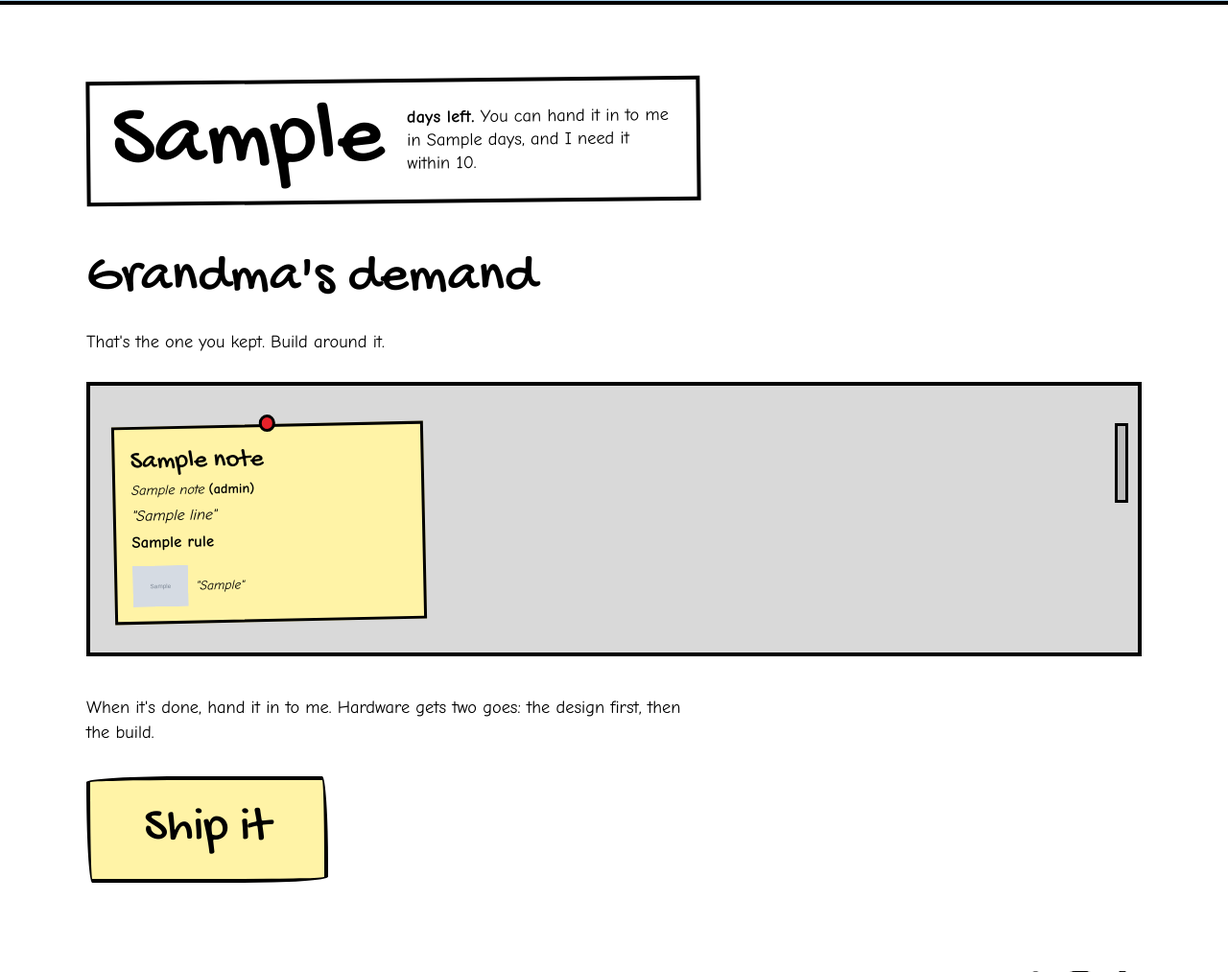
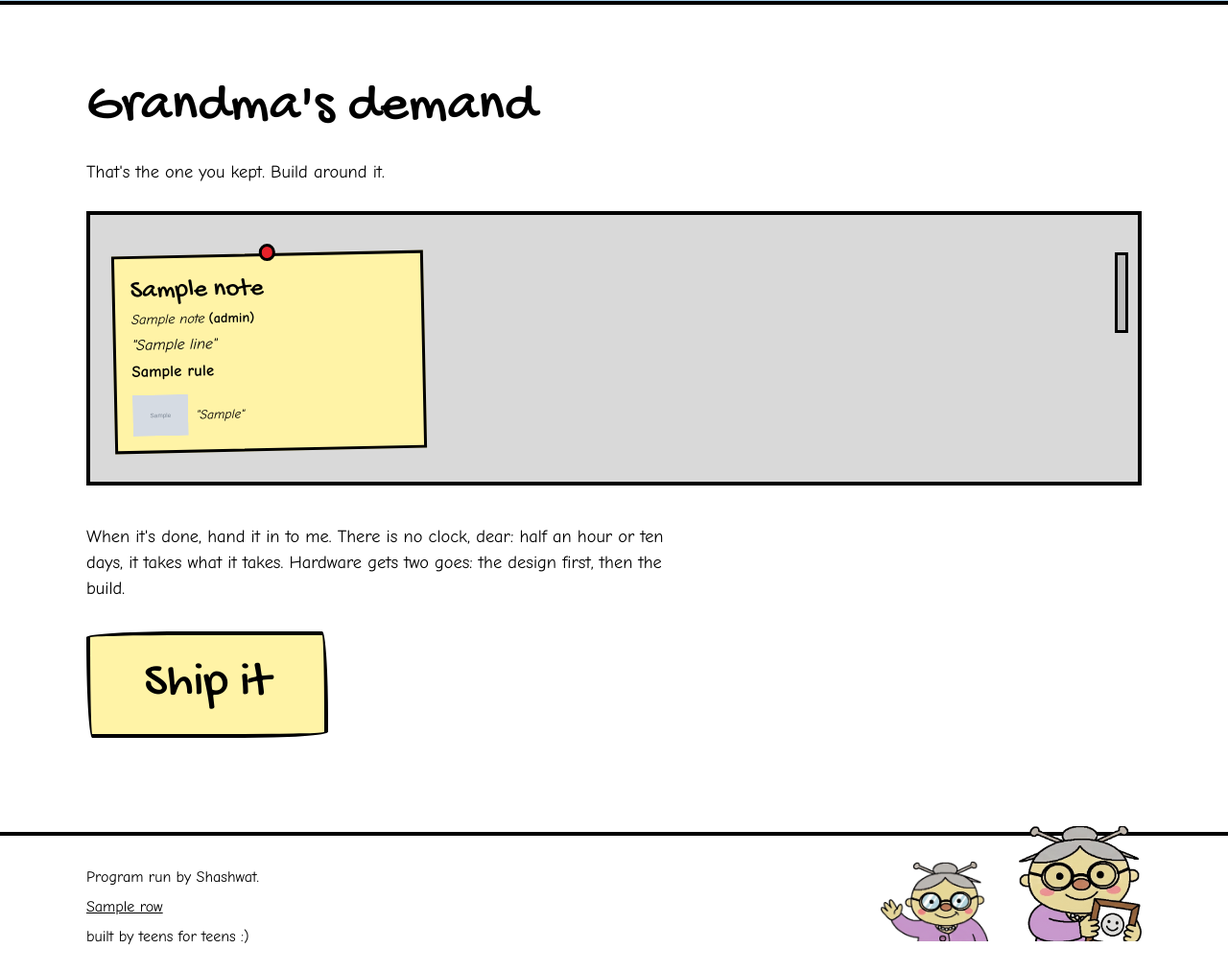
Before and after one commit to ThisisShashwat/grandma-public, a Python web app: template templates/pages/project.html in a window 1280 px wide. Shown: the part 465-1478 px from the top of the page at 96% size. After the commit the page ends 1450 px from the top, so only its background shows below. Run offline with Jinja, Linux system fonts and the light colour scheme; the template is opened without the code that fills it: most values are stand-ins (such as "Sample title", 1, 10 or a date in 2020); grey boxes marked "Sample" are stand-in pictures; some libraries are stand-ins or nearby versions.

Commit message:
No project time limit: remove the day countdown, the min and max day settings and the window helper; home step 3 heading is now Build it, then ship it
Co-Authored-By: Claude Sonnet 5.5 <noreply@anthropic.com>

```diff
--- a/accounts/script.py
+++ b/accounts/script.py
@@ -9,7 +9,7 @@ from talk.dialogue import AskChoice, AskText, End, Say
 OPENING = [
     Say(face="wave", lines=(
         "Oh! Somebody's here. Come in, come in, and wipe your feet.",
-        "I'm Grandma. I'll be bossing you about for the next few weeks, so I need to write a few things down.")),
+        "I'm Grandma. I'll be bossing you about for a good while, so I need to write a few things down.")),
 ]
 
 QUESTIONS = [
@@ -56,7 +56,7 @@ PART_ONE = [
         "I deal you a handful of notes and you keep one, two or three. Never zero.",
         "Don't like the hand? Ask me to deal again. The first few times are free. After that it costs cookies, because I am not a charity.")),
     Say(face="clipboard", lines=(
-        "Then you build it, dear. Ten to fifteen days, all on your own. Hackatime counts your hours while you type.",
+        "Then you build it, dear, all on your own, and nobody is timing you. Half an hour or ten days, it takes what it takes. Hackatime counts your hours while you type.",
         "Start before you've talked to me and I will know. I always know.")),
     Say(face="magnifier", lines=(
         "When it's done you hand it in to me. A reviewer checks your work and your hours, and I give my verdict.",
--- a/dashboard/records.py
+++ b/dashboard/records.py
@@ -19,9 +19,6 @@ class ProjectCard:
     status: str         # the project's status key, for the chip's colour
     status_label: str
     ship: str           # "Design ship", "Build ship" or "" (what handing in next would be, for hardware)
-    days_left: int | None   # only while building the first ship
-    ready_in: int | None
-    late: bool
     notes: tuple        # the kept demands as projects.notes.Note records
     action: str         # what the card offers: ship (the Ship it button), reading (it is with Grandma), resume (a hand is on her table), start (nothing in progress)
 
--- a/dashboard/views.py
+++ b/dashboard/views.py
@@ -1,13 +1,11 @@
 """The participant's dashboard (/dashboard/) and its two longer lists. For one signed-in, onboarded person, showing only their own
 data: no address carries an id. A result waiting at Grandma's sends them to her first (submissions/middleware.py)."""
 from django.shortcuts import render
-from django.utils import timezone
 from django.views.decorators.cache import never_cache
 from django.views.decorators.http import require_safe
 
 from accounts.access import onboarded
 from dashboard import summary
-from pages.live import live
 
 
 @onboarded
@@ -16,7 +14,7 @@ from pages.live import live
 def dashboard(request):
     request.session.pop("talk:collect", None)               # Grandma's send-off, if there was one, has been seen
     handed_in = request.session.pop("handed_in", False)     # the note on top after handing a project in, shown once
-    return render(request, "pages/dashboard.html", {"dash": summary.build(request.user, live(), timezone.now()), "handed_in": handed_in})
+    return render(request, "pages/dashboard.html", {"dash": summary.build(request.user), "handed_in": handed_in})
 
 
 @onboarded
--- a/program/runtime.py
+++ b/program/runtime.py
@@ -27,9 +27,6 @@ CONFIG = {
                      "that part is fixed. A category with fewer notes than this simply deals what it has.", "deal_size"),
     "REDEALS_FREE": (3, "How many times a person may ask Grandma to deal again, per project, for nothing.", "redeals_free"),
     "REDEAL_COST": (10, "Cookies a re-deal costs once the free ones are used up. Whole cookies, 0 makes them all free.", "cookies"),
-
-    "PROJECT_MIN_DAYS": (10, "The earliest a project may be handed in, in days after it starts. Shown on the project page, not enforced yet.", "days"),
-    "PROJECT_MAX_DAYS": (15, "The project's deadline, in days after it starts. The page counts down to it. Not enforced yet.", "days"),
 
     "SUBMISSION_CHECKS": (submission.default_checks_json(),
                           'The boxes a person must tick before they can hand a project in, as JSON: a list of {"key": "...", "text": "..."}. '
@@ -63,7 +60,6 @@ FIELDSETS = (
     ("Launch", ("LAUNCH", "FREE_ASKS")),
     ("Program links", ("LINK_SIGNUP", "LINK_SLACK", "LINK_REPO", "LINK_BOARD", "LINK_RULES", "LINK_CONTACT")),
     ("Talk to Grandma (dealing notes)", ("DEAL_SIZE", "REDEALS_FREE", "REDEAL_COST")),
-    ("Projects", ("PROJECT_MIN_DAYS", "PROJECT_MAX_DAYS")),
     ("Submitting", ("SUBMISSION_CHECKS", "BLOCKED_HOSTS", "SCREENSHOT_MAX_MB")),
     ("Orders", ("ORDER_SCREENSHOT_MAX_MB", "ORDER_SCREENSHOT_MAX_SIDE", "ORDER_SCREENSHOT_MAX_MEGAPIXELS", "ORDER_MAX_PARTS")),
     ("Public pages", ("SLACK_WORKSPACE_URL", "SHOW_REJECTED_PUBLICLY", "LEADERBOARD_SIZE", "PUBLIC_PAGES_INDEXABLE")),
@@ -78,7 +74,6 @@ FIELDS = {
     "deal_size": ("django.forms.IntegerField", {"min_value": 3, "max_value": 28}),
     "redeals_free": ("django.forms.IntegerField", {"min_value": 0, "max_value": 20}),
     "cookies": ("django.forms.IntegerField", {"min_value": 0, "max_value": 1000}),
-    "days": ("django.forms.IntegerField", {"min_value": 1, "max_value": 90}),
     "checks": ("pages.fields.ChecksField",),
     "hosts": ("pages.fields.HostsField",),
     "megabytes": ("django.forms.IntegerField", {"min_value": 1, "max_value": 20}),
--- a/projects/conversation.py
+++ b/projects/conversation.py
@@ -47,7 +47,7 @@ def dialogue(cfg, user):
         replace(script.ASK_SUBCATEGORY, choices=lambda answers: services.subcategory_choices(answers.get("category")),
                 when=lambda answers: bool(services.subcategory_choices(answers.get("category")))),
         deal_step(user, cfg),
-        script.ending(cfg.PROJECT_MAX_DAYS),
+        script.ENDING,
     ]
 
 
--- a/projects/models.py
+++ b/projects/models.py
@@ -82,7 +82,7 @@ class Project(models.Model):
     subcategory = models.ForeignKey(Subcategory, on_delete=models.PROTECT, null=True, blank=True, related_name="projects")
     status = models.CharField(max_length=10, choices=rules.STATUSES, default=rules.DEALING)
     created_at = models.DateTimeField(auto_now_add=True)
-    started_at = models.DateTimeField(null=True, blank=True, editable=False, help_text="When they confirmed their demands. The deadline counts from here.")
+    started_at = models.DateTimeField(null=True, blank=True, editable=False, help_text="When they confirmed their demands. Nothing counts down from here: a project has no time limit.")
     hand = models.JSONField(default=list, editable=False, help_text="The ids of the demands dealt. Saved on the project so a refresh never re-rolls.")
     redeals_used = models.PositiveSmallIntegerField(default=0, editable=False, help_text="Re-deals so far, free and paid.")
     demands = models.ManyToManyField(Demand, through="ProjectDemand", related_name="projects")
--- a/projects/script.py
+++ b/projects/script.py
@@ -39,10 +39,8 @@ DEAL = Deal(key="keep", face="note", notes=list, lines=(
 EMPTY_JAR = ("My jar is empty for that kind of project, dear, which is not your fault.", "Tell the staff in the Slack. Somebody forgot to fill it.")
 
 
-
-def ending(max_days):
-    return End(face="approved", button="Show me my project", lines=(
-        "{name}. Good. Build it.", f"You have {max_days} days at the very most, and I will be watching.", "Now off you go. And wipe your feet."))
+ENDING = End(face="approved", button="Show me my project", lines=(
+    "{name}. Good. Build it.", "Take as long as it needs, dear. Half an hour or ten days, I'm in no hurry. I will be watching.", "Now off you go. And wipe your feet."))
 
 
 # the re-deal confirmation page; {cost} and {balance} are filled with "10 cookies" and the like (conversation.cookies)
--- a/static/css/sections/dashboard.css
+++ b/static/css/sections/dashboard.css
@@ -50,9 +50,6 @@
 .dash-card h3 { margin: 1.5rem 0 0.7rem; }
 .dash-where { display: flex; flex-wrap: wrap; align-items: center; gap: 0.4rem 0.8rem; margin: 0 0 0.3rem; font-weight: 700; }
 .dash-idea { margin: 0 0 1.2rem; font-size: 1.2rem; line-height: 1.3; overflow-wrap: anywhere; }
-.dash-days { display: flex; flex-wrap: wrap; align-items: center; gap: 0.3rem 1.2rem; margin: 0; padding: 0.4rem 1rem; max-width: 36rem; background: var(--paper); border: 3px solid var(--ink); }
-.dash-days b { font-family: var(--display); font-size: clamp(3.4rem, 10vw, 4.6rem); font-weight: 400; line-height: 1; }
-.dash-days p { flex: 1 1 12rem; margin: 0; font-size: 1.1rem; line-height: 1.3; }
 .dash-card .actions { margin: 1.6rem 0 0; }
 
 .minis { display: grid; grid-template-columns: repeat(auto-fit, minmax(min(100%, 14rem), 1fr)); gap: 1rem; margin: 0; padding: 0; list-style: none; }
--- a/static/css/sections/project.css
+++ b/static/css/sections/project.css
@@ -54,9 +54,6 @@ label.dnote-body { cursor: url("../../assets/cursor-spoon.png") 4 4, pointer; }
 .project-status[data-status="approved"] { background: var(--note-blue); }
 .project-status[data-status="rejected"], .project-status[data-status="abandoned"] { background: var(--note-pink); }
 
-.days { display: flex; flex-wrap: wrap; align-items: center; gap: 0.5rem 1.5rem; margin: 0 0 3rem; padding: 0.8rem 1.4rem; max-width: 40rem; background: var(--canvas); border: var(--line) solid var(--ink); rotate: -0.6deg; }
-.days-number { font-family: var(--display); font-size: clamp(4rem, 12vw, 6rem); font-weight: 400; line-height: 1; }
-.days-text { flex: 1 1 14rem; margin: 0; font-size: 1.15rem; line-height: 1.3; }
 .project-body h2 { margin-top: 0; }
 .project-sub { margin: 0 0 1.75rem; font-size: 1.15rem; }
 .project-later { max-width: 40rem; margin: 2.5rem 0 0; font-size: 1.15rem; }
--- a/templates/pages/project.html
+++ b/templates/pages/project.html
@@ -8,7 +8,7 @@
 <link rel="stylesheet" href="{{ static('css/sections/project.css') }}">
 {% endblock %}
 
-{# Someone's own project (projects/views.py project): what they said they would make, where it stands, how many days are left, the
+{# Someone's own project (projects/views.py project): what they said they would make, where it stands, the
    demands they kept and, while it is being built, the button that hands it in. Cookies and faces only: no dollars, no rates. #}
 {% block main %}
 <section class="scene scene--sky project-head">
@@ -25,20 +25,6 @@
 
 <section class="scene project-body">
   <div class="wrap">
-    {% if window %}
-    <div class="days" role="status">
-      {% if window.late %}
-      <b class="days-number">0</b>
-      <p class="days-text"><strong>days left, dear.</strong> The deadline has gone by. Hand it in as soon as you can, I'm still waiting.</p>
-      {% else %}
-      <b class="days-number">{{ window.days_left }}</b>
-      <p class="days-text"><strong>{{ "day" if window.days_left == 1 else "days" }} left.</strong>
-        {% if window.ready_in %}You can hand it in to me in {{ window.ready_in }} {{ "day" if window.ready_in == 1 else "days" }}, and I need it within {{ max_days }}.
-        {% else %}You may hand it in to me now, and I need it within {{ max_days }} days of starting.{% endif %}</p>
-      {% endif %}
-    </div>
-    {% endif %}
-
     <h2>{{ "Grandma's demand" if notes|length == 1 else "Grandma's demands" }}</h2>
     <p class="project-sub">{{ "That's the one you kept. Build around it." if notes|length == 1 else "The ones you kept. Build around all of them." }}</p>
     <ul class="hand">
@@ -46,7 +32,7 @@
     </ul>
 
     {% if project.status == "building" %}
-    <p class="project-later">When it's done, hand it in to me.{% if hardware %} Hardware gets two goes: the design first, then the build.{% endif %}</p>
+    <p class="project-later">When it's done, hand it in to me. There is no clock, dear: half an hour or ten days, it takes what it takes.{% if hardware %} Hardware gets two goes: the design first, then the build.{% endif %}</p>
     <p class="actions"><a class="btn btn--big" href="{{ url('submit') }}">Ship it</a></p>
     {% elif project.status in ("in_review", "shipped") %}
     <p class="project-later">It's with me, dear. I'm reading it. I'll send for you when I've decided, so don't hover.</p>
--- a/templates/sections/how.html
+++ b/templates/sections/how.html
@@ -17,7 +17,7 @@
     <ol class="steps">
       {% call step(1, "Tell her what you're building", "grandma-clipboard.png", "Grandma holding a clipboard, waiting", "--x: 10; --y: -6.5; --w: 80") %}Pick a category: web, software, games, electronics or CAD. The project is always your idea.{% endcall %}
       {% call step(2, "She phones with a demand", "grandma-phone.png", "Grandma on an old corded phone, mid-sentence", "--x: 10; --y: -6.5; --w: 90") %}Grandma pulls a note out of the cookie jar. It says how you have to build, like no libraries or one button. Don't like it? Ask again. The first three asks are free.{% endcall %}
-      {% call step(3, "Build for 10 to 15 days, then ship", "grandma-cookie-jar.png", "Grandma hugging a jar full of cookies", "--x: 10; --y: -6.5; --w: 85") %}Log your hours with Hackatime and ship the project. You earn {{ ui.mark("cookies", "circle") }} for your hours, and more when Grandma is impressed. {% endcall %}
+      {% call step(3, "Build it, then ship it", "grandma-cookie-jar.png", "Grandma hugging a jar full of cookies", "--x: 10; --y: -6.5; --w: 85") %}Log your hours with Hackatime and ship the project. You earn {{ ui.mark("cookies", "circle") }} for your hours, and more when Grandma is impressed. {% endcall %}
     </ol>
   </div>
 </section>
```
Also changed, not shown: dashboard/mood.py (+2 -8 lines), dashboard/summary.py (+4 -8 lines), projects/rules.py (+3 -21 lines), projects/views.py (+2 -5 lines), templates/pages/dashboard.html (+0 -12 lines), projects/migrations/0004_started_at_no_deadline.py (added).
